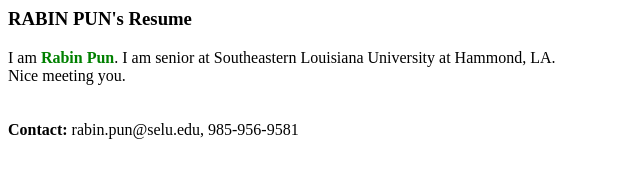
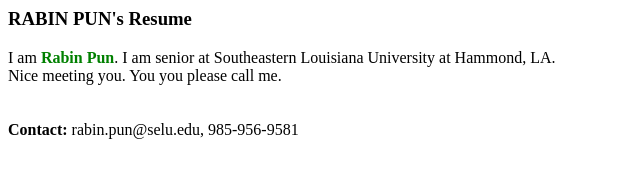
Before and after one commit to rpun101/rpun101.github.io, a plain HTML site: page index.html in a window 1280 px wide. Shown: the whole page, without its empty margins (0-640 px from the left). Drawn offline with Linux system fonts and the light colour scheme.

Commit message:
add call me
call me added

```diff
--- a/index.html
+++ b/index.html
@@ -4,7 +4,7 @@
 <body>
 I am <b style=color:Green> Rabin Pun</b>. I am senior at Southeastern Louisiana University at Hammond, LA. </br>
 
-Nice meeting you.
+Nice meeting you. You you please call me.
 </br>
 
 </br>
```
